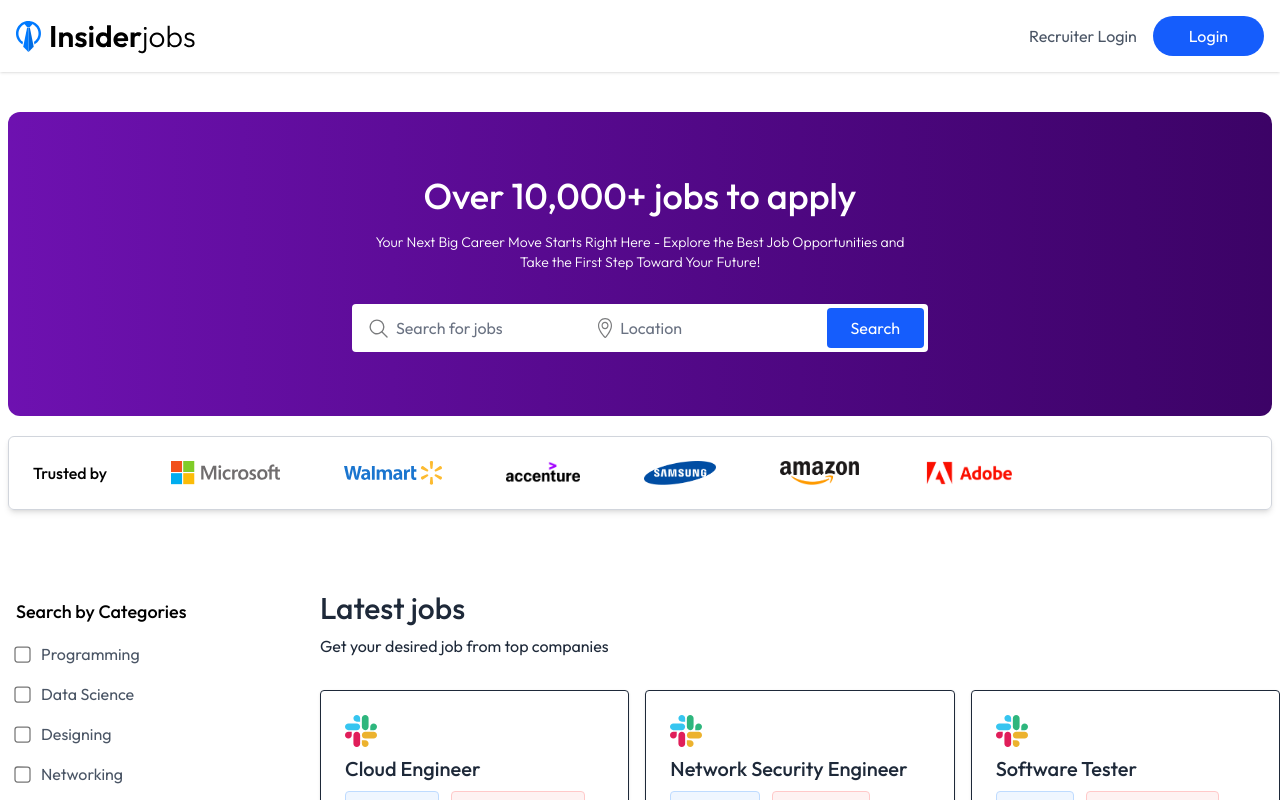
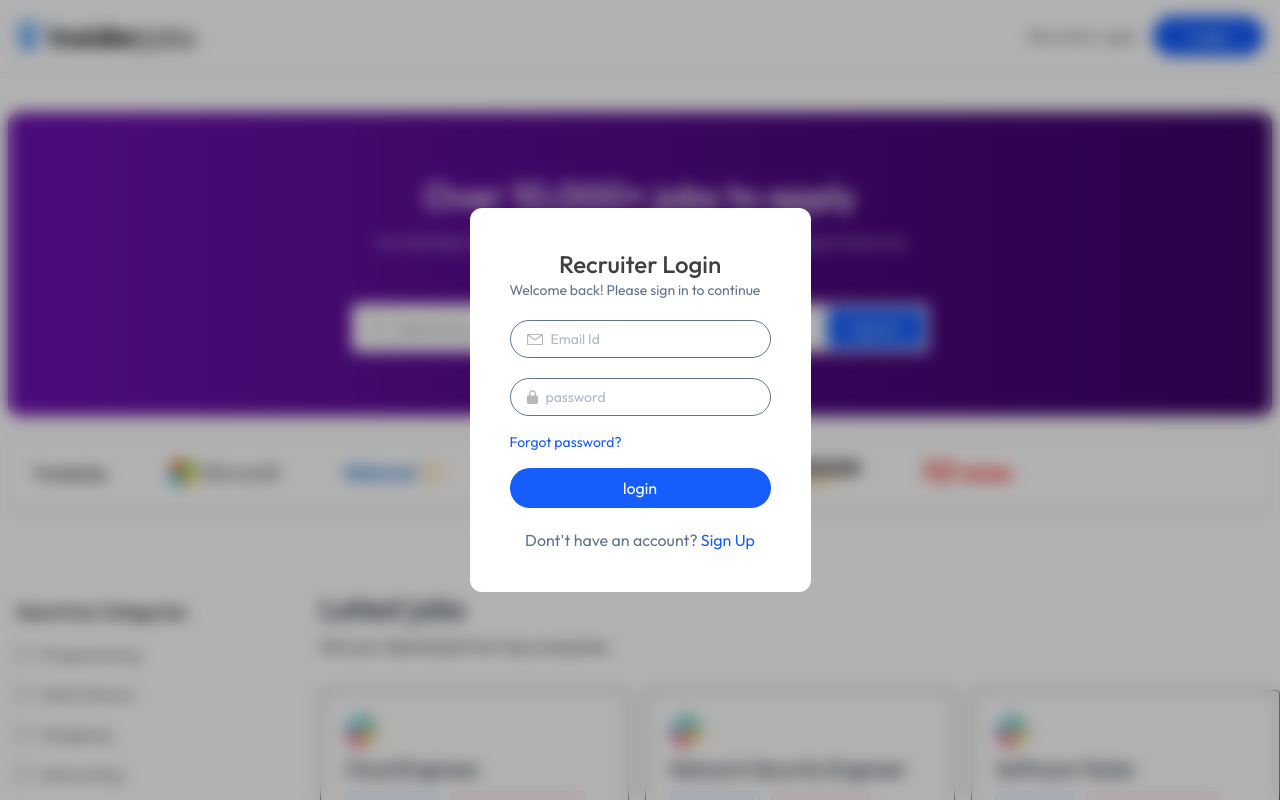
Before and after one commit to prashant8941/job_portal, a React (Vite) app: page / in a window 1280 px wide. Both pictures are taken after a click on the button "Recruiter Login". Shown: the top 800 px of the page. Built offline with nearby package versions, Linux system fonts and the light colour scheme; no server answers; a web font is replaced by a local one.

Commit message:
making the login popup for the recruiter login

```diff
--- a/src/App.jsx
+++ b/src/App.jsx
@@ -1,16 +1,20 @@
-import React from 'react'
+import React, { useContext } from 'react'
 import { Routes, Route } from 'react-router-dom'
 import Home from './pages/Home.jsx'
 import ApplyJob from './pages/ApplyJob.jsx'
 import Applications from './pages/Applications.jsx'
+import RecruiterLogin from './components/RecruiterLogin.jsx'
+import { AppContext } from './context/AppContext.jsx'
+
 
 
 
 const App = () => {
+  const{showRecruiterLogin} = useContext(AppContext)
   return (
     <div>
-
-      <Routes>
+     {showRecruiterLogin &&  <RecruiterLogin/> }
+              <Routes>
         <Route path="/" element={<Home/>} />
         <Route path="/apply-job/:id" element={<ApplyJob/>} />
         <Route path="/applications" element={<Applications />} />
--- a/src/components/Navbar.jsx
+++ b/src/components/Navbar.jsx
@@ -1,13 +1,17 @@
-import React, { use } from 'react';
+import React, { use, useContext } from 'react';
 import { assets } from '../assets/assets';
 import { useClerk, UserButton, useUser } from '@clerk/clerk-react';
 import { Link } from 'react-router-dom';
 import { useNavigate } from 'react-router-dom';
+import { AppContext } from '../context/AppContext';
+
 const Navbar = () => {
   const { openSignIn } = useClerk();
   const { user } = useUser();
 
   const  navigate = useNavigate();
+
+  const{setShowRecruiterLogin} = useContext(AppContext)
 
   return (
     <div className='shadow py-4'>
@@ -20,7 +24,7 @@
           <UserButton />
         </div> : (
           <div className='flex gap-4 max-sm:text-xs'>
-            <button className='text-gray-600'>Recruiter Login</button>
+            <button onClick={e=>setShowRecruiterLogin(true)} className='text-gray-600'>Recruiter Login</button>
             <button
               onClick={() => openSignIn()}
               className='bg-blue-600 text-white px-6 sm:px-9 py-2 rounded-full'
--- /dev/null
+++ b/src/components/RecruiterLogin.jsx
@@ -0,0 +1,85 @@
+import React, { useState } from 'react'
+import { assets } from '../assets/assets'
+
+const RecruiterLogin = () => {
+    const [state , setState] = useState('Login')
+    const[name, setName] = useState('')
+    const[password , setPassword] = useState('')
+    const[email , setEmail] = useState('')
+    const[image , setImage] = useState(false)
+    const[isTextDataSubmited  , setIsTextDataSubmited] = useState(false)
+
+const onSubmitHandler = async(e)=>{
+    e.preventDefault()
+    if(state == "Sign Up" && !isTextDataSubmited){
+        setIsTextDataSubmited(true)
+    }
+}
+
+  return (
+    <div className='absolute top-0 left-0 right-0 bottom-0 z-10 backdrop-blur-sm  bg-black/30  flex justify-center items-center'>
+       <form  onSubmit={onSubmitHandler} className='relative bg-white  p-10 rounded-xl text-slate-500 '>
+        <h1 className='text-center  text-2xl text-neutral-700 font-medium '>Recruiter {state}</h1>
+        <p className='text-sm'> Welcome back! Please sign in to continue </p>
+        {state ==="Sign Up" && isTextDataSubmited
+        ? <>
+
+        <div className='flex  items-center gap-4 my-10 '>
+            <label htmlFor="image">
+                <img className='w-16 rounded-full' src={ image? URL.createObjectURL(image): assets.upload_area} alt="" />
+                <input onChange={e=> setImage(e.target.files[0])} type="file" id='image'  hidden />
+            </label>
+            <p>Upload Compnay <br /> logo</p>
+        </div>
+
+        </>
+
+        :
+        <>
+        {state !== 'Login'  && (
+
+        <div className='border px-4 py-2 flex  items-center gap-2 rounded-full mt-5 '>
+            <img src={assets.person_icon} alt="" />
+            <input className='outline-none text-sm' onChange={e=> setName(e.target.value)} value={name} type="text" placeholder='Company name ' required />
+        </div>
+
+        )}
+
+
+
+        {/* 2 */}
+        <div className='border px-4 py-2 flex  items-center gap-2 rounded-full mt-5 '>
+            <img src={assets.email_icon} alt="" />
+            <input className='outline-none text-sm' onChange={e=> setEmail(e.target.value)} value={email} type="email" placeholder='Email Id ' required />
+        </div>
+
+        {/* 3 */}
+        <div  className='border px-4 py-2 flex  items-center gap-2 rounded-full mt-5 '>
+            <img src={assets.lock_icon} alt="" />
+            <input className='outline-none text-sm' onChange={e=> setPassword(e.target.value)} value={password} type="password" placeholder='password' required />
+        </div>
+
+        </>
+        }
+         <p className=' text-sm text-blue-600  my-4 cursor-pointer '>Forgot password?</p>
+
+        <button type='submit' className='bg-blue-600 w-full text-white py-2 rounded-full '>
+            {state==='Login'?'login' : isTextDataSubmited?  'create account ': 'next'}
+        </button>
+        {
+            state === 'Login'
+            ?<p className='mt-5 text-center '>Dont't have an account? <span className='text-blue-600 cursor-pointer' onClick={()=> setState("Sign Up")}>Sign Up</span>  </p>
+            : <p className='mt-5 text-center '>Already have an account <span className='text-blue-600 cursor-pointer' onClick={()=> setState("Login")}>Login</span> </p>
+        }
+
+
+
+
+
+       </form>
+
+    </div>
+  )
+}
+
+export default RecruiterLogin
--- a/src/context/AppContext.jsx
+++ b/src/context/AppContext.jsx
@@ -11,6 +11,8 @@
 
   const [isSearched, setIsSearched] = useState(false);
   const[jobs , setJobs] =useState([]);
+
+  const[showRecruiterLogin , setShowRecruiterLogin] = useState(false)
 
   // function to fetch the jobs data from backend based on search filter
   const fetchJobs = async () => {
@@ -26,7 +28,8 @@
     const value= {
       searchFilter, setSearchFilter,
       isSearched, setIsSearched,
-      jobs , setJobs
+      jobs , setJobs,
+      showRecruiterLogin, setShowRecruiterLogin
 
 
 
```
